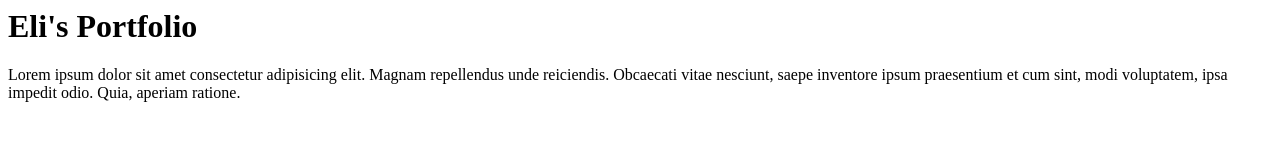
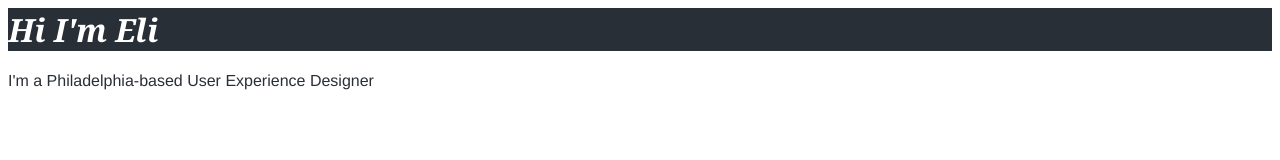
Before and after one commit to elijor/idm221-ejg96, a plain HTML site: page index.html in a window 1280 px wide. Drawn offline with Linux system fonts and the light colour scheme.

Commit message:
feat stylesheet
Added a new style stylesheet and changed the textual content in the index

```diff
--- a/index.html
+++ b/index.html
@@ -1,8 +1,11 @@
+<head>
+    <link rel="stylesheet" href="stylesheet.css">
+</head>
 <body>
     <h1>
-        Eli's Portfolio
+        Hi I'm Eli
     </h1>
     <p>
-        Lorem ipsum dolor sit amet consectetur adipisicing elit. Magnam repellendus unde reiciendis. Obcaecati vitae nesciunt, saepe inventore ipsum praesentium et cum sint, modi voluptatem, ipsa impedit odio. Quia, aperiam ratione.
+        I'm a Philadelphia-based User Experience Designer
     </p>
 </body>
--- /dev/null
+++ b/stylesheet.css
@@ -0,0 +1,11 @@
+h1 {
+    color: white;
+    background-color: #292F36;
+    font-family: Georgia, 'Times New Roman', Times, serif;
+    font-style: oblique;
+}
+p {
+    color:#292F36;
+    font-family: 'Franklin Gothic Medium', 'Arial Narrow', Arial, sans-serif;
+    font-style: normal;
+}
```
